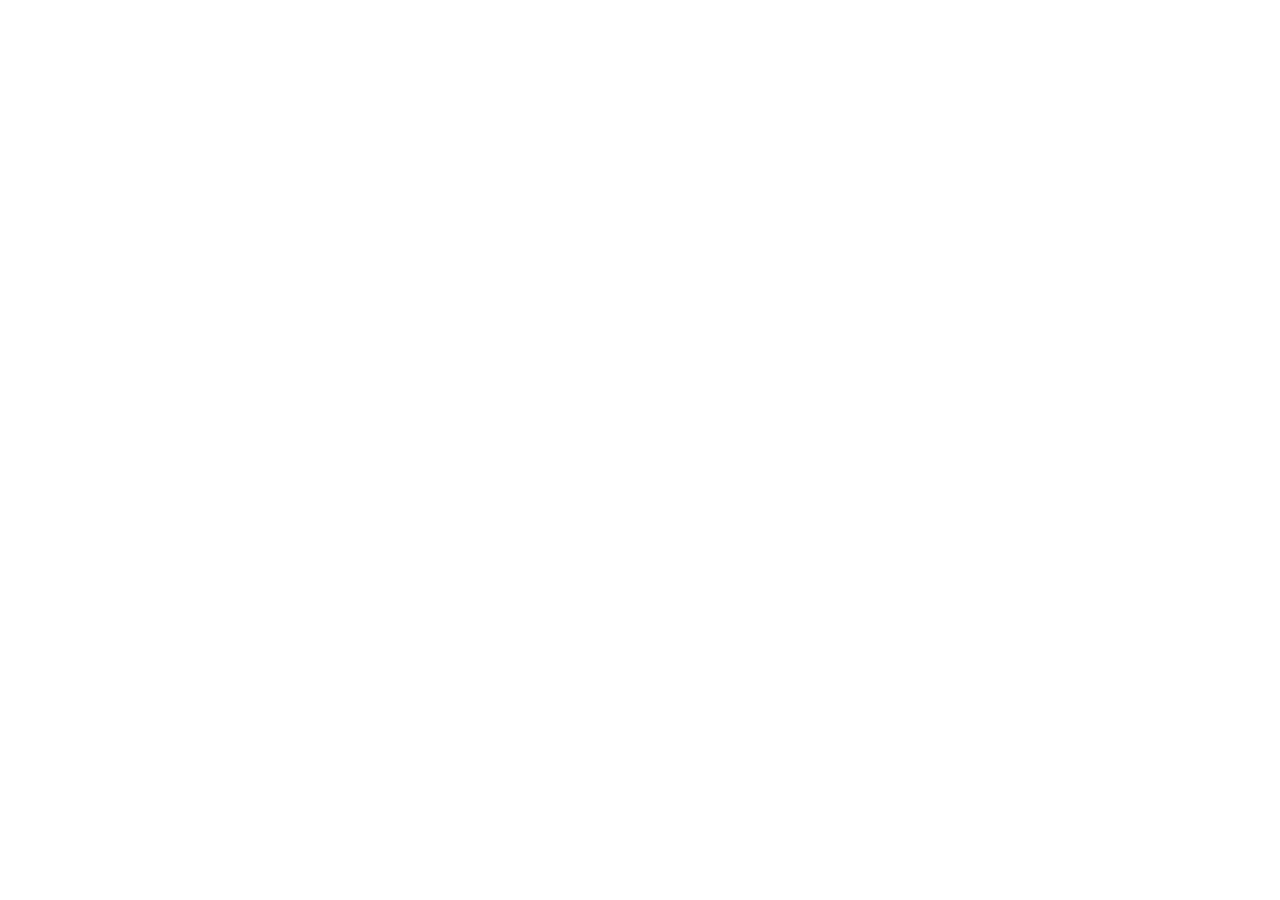
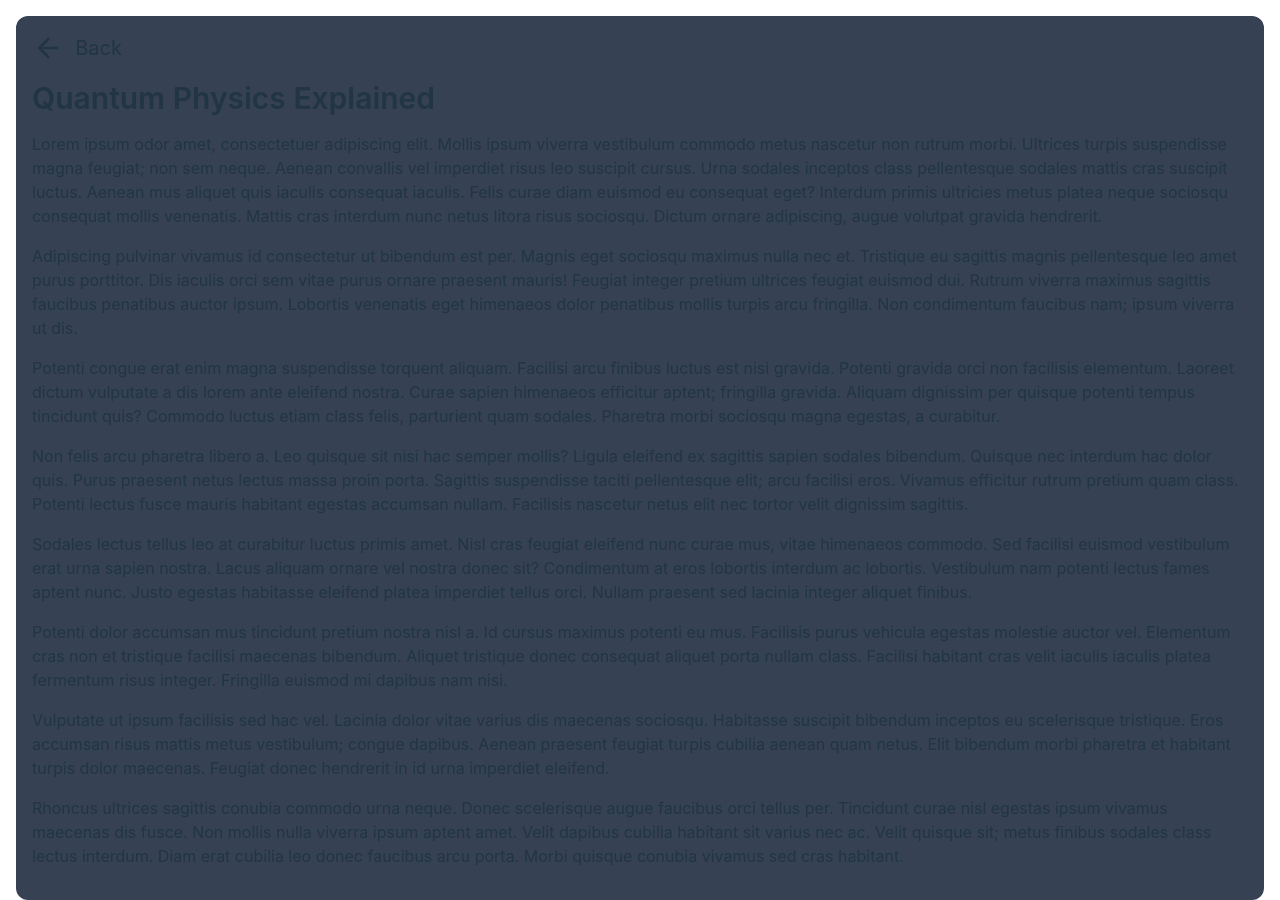
Before and after one commit to SeanXC/team6, a React (Vite) app in the folder frontend/: page /summary/1 in a window 1280 px wide. Before the commit this address led to /. Before the commit the page ends 800 px from the top, so only its background shows below. Built offline with nearby package versions, Linux system fonts and the light colour scheme.

Commit message:
add explanation page

```diff
--- a/frontend/package.json
+++ b/frontend/package.json
@@ -14,6 +14,7 @@
     "@types/tailwindcss": "^3.1.0",
     "react": "^19.0.0",
     "react-dom": "^19.0.0",
+    "react-icons": "^5.5.0",
     "react-router": "^7.2.0",
     "tailwindcss": "^4.0.8"
   },
--- a/frontend/src/pages/Dashboard/UploadsList.tsx
+++ b/frontend/src/pages/Dashboard/UploadsList.tsx
@@ -16,7 +16,7 @@
 	}
 
 	const userUploadsRendered = uploads.map((item) => {
-		return <li className='hover:bg-gray-500 border-b-2 border-white'>
+		return <li className='hover:bg-gray-500 border-b-[1px] border-white'>
 			<Link to={{
 				pathname: '/summary/' + item.id,
 			}}
--- a/frontend/src/pages/Dashboard/index.tsx
+++ b/frontend/src/pages/Dashboard/index.tsx
@@ -69,9 +69,9 @@
 		<div className="flex flex-row gap-4 box-border h-full">
 			<div className="flex flex-col w-4/12 box-border p-4 pr-0 gap-4">
 				<Link
-					className='bg-gradient-to-br from-blue-700 to-purple-700 hover:from-blue-800 hover:to-purple-800 p-4 rounded-xl'
+					className='bg-gradient-to-br from-blue-700 to-purple-700 hover:from-blue-800 hover:to-purple-800 p-4 rounded-xl text-center font-semibold'
 					to={{
-						pathname: 'upload',
+						pathname: '/upload',
 					}}
 				>Upload a PDF</Link>
 
@@ -80,7 +80,7 @@
 				</ul>
 			</div>
 			<div className='flex flex-col w-8/12 gap-4 p-4 pl-0 box-border'>
-				<div className='grow bg-gray-700 rounded-xl p-4'></div>
+				<div className='grow bg-gray-700 p-4 rounded-xl'></div>
 				<UserFooter user={user} />
 			</div>
 		</div>
--- /dev/null
+++ b/frontend/src/pages/Summary/ExplanationText.tsx
@@ -0,0 +1,15 @@
+interface ExplanationTextProps {
+    text: string;
+}
+
+function ExplanationText({text}: ExplanationTextProps) {
+	const paragraphs = text.split('\n\n');
+
+	const paragraphsRendered = paragraphs.map((paragraph) => {
+		return <p className="pb-4">{paragraph}</p>;
+	});
+
+	return paragraphsRendered;
+}
+
+export default ExplanationText;
--- /dev/null
+++ b/frontend/src/pages/Summary/index.tsx
@@ -0,0 +1,42 @@
+import { Link, useParams } from 'react-router';
+import { IoMdArrowBack } from 'react-icons/io';
+import ExplanationText from './ExplanationText';
+
+function SummaryPage() {
+	const params = useParams();
+	const id = params.id;
+
+	const demoText = `Lorem ipsum odor amet, consectetuer adipiscing elit. Mollis ipsum viverra vestibulum commodo metus nascetur non rutrum morbi. Ultrices turpis suspendisse magna feugiat; non sem neque. Aenean convallis vel imperdiet risus leo suscipit cursus. Urna sodales inceptos class pellentesque sodales mattis cras suscipit luctus. Aenean mus aliquet quis iaculis consequat iaculis. Felis curae diam euismod eu consequat eget? Interdum primis ultricies metus platea neque sociosqu consequat mollis venenatis. Mattis cras interdum nunc netus litora risus sociosqu. Dictum ornare adipiscing, augue volutpat gravida hendrerit.
+
+Adipiscing pulvinar vivamus id consectetur ut bibendum est per. Magnis eget sociosqu maximus nulla nec et. Tristique eu sagittis magnis pellentesque leo amet purus porttitor. Dis iaculis orci sem vitae purus ornare praesent mauris! Feugiat integer pretium ultrices feugiat euismod dui. Rutrum viverra maximus sagittis faucibus penatibus auctor ipsum. Lobortis venenatis eget himenaeos dolor penatibus mollis turpis arcu fringilla. Non condimentum faucibus nam; ipsum viverra ut dis.
+
+Potenti congue erat enim magna suspendisse torquent aliquam. Facilisi arcu finibus luctus est nisi gravida. Potenti gravida orci non facilisis elementum. Laoreet dictum vulputate a dis lorem ante eleifend nostra. Curae sapien himenaeos efficitur aptent; fringilla gravida. Aliquam dignissim per quisque potenti tempus tincidunt quis? Commodo luctus etiam class felis, parturient quam sodales. Pharetra morbi sociosqu magna egestas, a curabitur.
+
+Non felis arcu pharetra libero a. Leo quisque sit nisi hac semper mollis? Ligula eleifend ex sagittis sapien sodales bibendum. Quisque nec interdum hac dolor quis. Purus praesent netus lectus massa proin porta. Sagittis suspendisse taciti pellentesque elit; arcu facilisi eros. Vivamus efficitur rutrum pretium quam class. Potenti lectus fusce mauris habitant egestas accumsan nullam. Facilisis nascetur netus elit nec tortor velit dignissim sagittis.
+
+Sodales lectus tellus leo at curabitur luctus primis amet. Nisl cras feugiat eleifend nunc curae mus, vitae himenaeos commodo. Sed facilisi euismod vestibulum erat urna sapien nostra. Lacus aliquam ornare vel nostra donec sit? Condimentum at eros lobortis interdum ac lobortis. Vestibulum nam potenti lectus fames aptent nunc. Justo egestas habitasse eleifend platea imperdiet tellus orci. Nullam praesent sed lacinia integer aliquet finibus.
+
+Potenti dolor accumsan mus tincidunt pretium nostra nisl a. Id cursus maximus potenti eu mus. Facilisis purus vehicula egestas molestie auctor vel. Elementum cras non et tristique facilisi maecenas bibendum. Aliquet tristique donec consequat aliquet porta nullam class. Facilisi habitant cras velit iaculis iaculis platea fermentum risus integer. Fringilla euismod mi dapibus nam nisi.
+
+Vulputate ut ipsum facilisis sed hac vel. Lacinia dolor vitae varius dis maecenas sociosqu. Habitasse suscipit bibendum inceptos eu scelerisque tristique. Eros accumsan risus mattis metus vestibulum; congue dapibus. Aenean praesent feugiat turpis cubilia aenean quam netus. Elit bibendum morbi pharetra et habitant turpis dolor maecenas. Feugiat donec hendrerit in id urna imperdiet eleifend.
+
+Rhoncus ultrices sagittis conubia commodo urna neque. Donec scelerisque augue faucibus orci tellus per. Tincidunt curae nisl egestas ipsum vivamus maecenas dis fusce. Non mollis nulla viverra ipsum aptent amet. Velit dapibus cubilia habitant sit varius nec ac. Velit quisque sit; metus finibus sodales class lectus interdum. Diam erat cubilia leo donec faucibus arcu porta. Morbi quisque conubia vivamus sed cras habitant.`;
+
+	return (
+		<div className="relative flex flex-col overflow-hidden w-[calc(100%-2rem)] min-h-[calc(100dvh-2rem)] bg-gray-700 rounded-xl p-4 pt-16 m-4 box-border">
+			<Link className="absolute top-0 left-0 flex flex-row items-center hover:bg-gray-600 w-fit p-4"
+				to={{
+					pathname: '/dashboard',
+				}}>
+				<IoMdArrowBack className="w-8 h-8" />
+				<span className="text-xl">&nbsp; Back</span>
+			</Link>
+			<div className="grow">
+				<h1 className="text-3xl pb-4 !font-semibold">Quantum Physics Explained</h1>
+				<ExplanationText text={demoText} />
+			</div>
+		</div>
+	);
+}
+
+export default SummaryPage;
--- a/frontend/src/router/router.tsx
+++ b/frontend/src/router/router.tsx
@@ -3,6 +3,7 @@
 import Login from '@pages/Login';
 import UploadPage from '@/pages/Upload';
 import Dashboard from '@/pages/Dashboard';
+import SummaryPage from '@/pages/Summary';
 
 function AppRouter(): React.ReactElement {
 	return (
@@ -11,6 +12,7 @@
 				<Route path='/login' element={<Login />} />
 				<Route path='/upload' element={<UploadPage />} />
 				<Route path='/dashboard' element={<Dashboard />} />
+				<Route path='/summary/:id' element={<SummaryPage />} />
 				<Route path='*' element={<Navigate to='/' />} />
 			</Routes>
 		</BrowserRouter>
```
Also changed, not shown: 1 other file (tests, documents, lock files or other folders).
